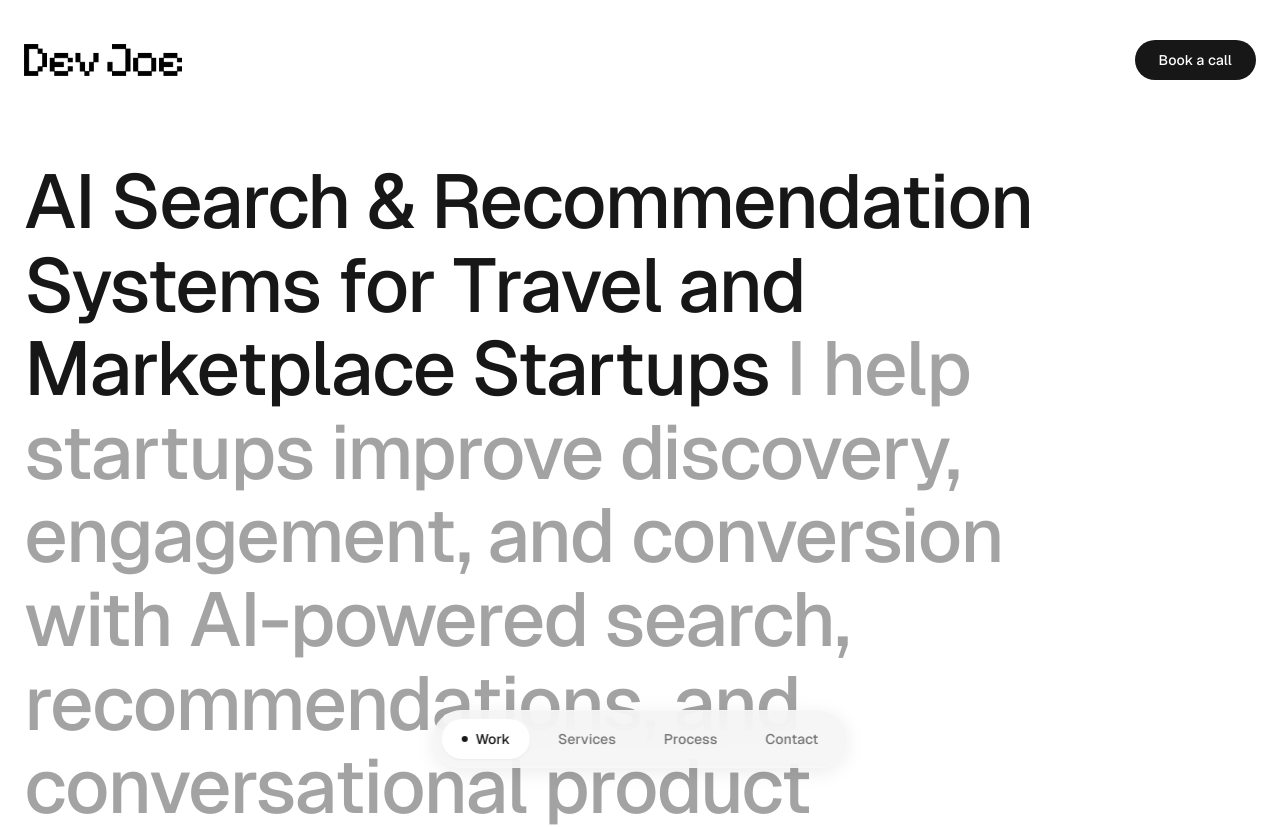
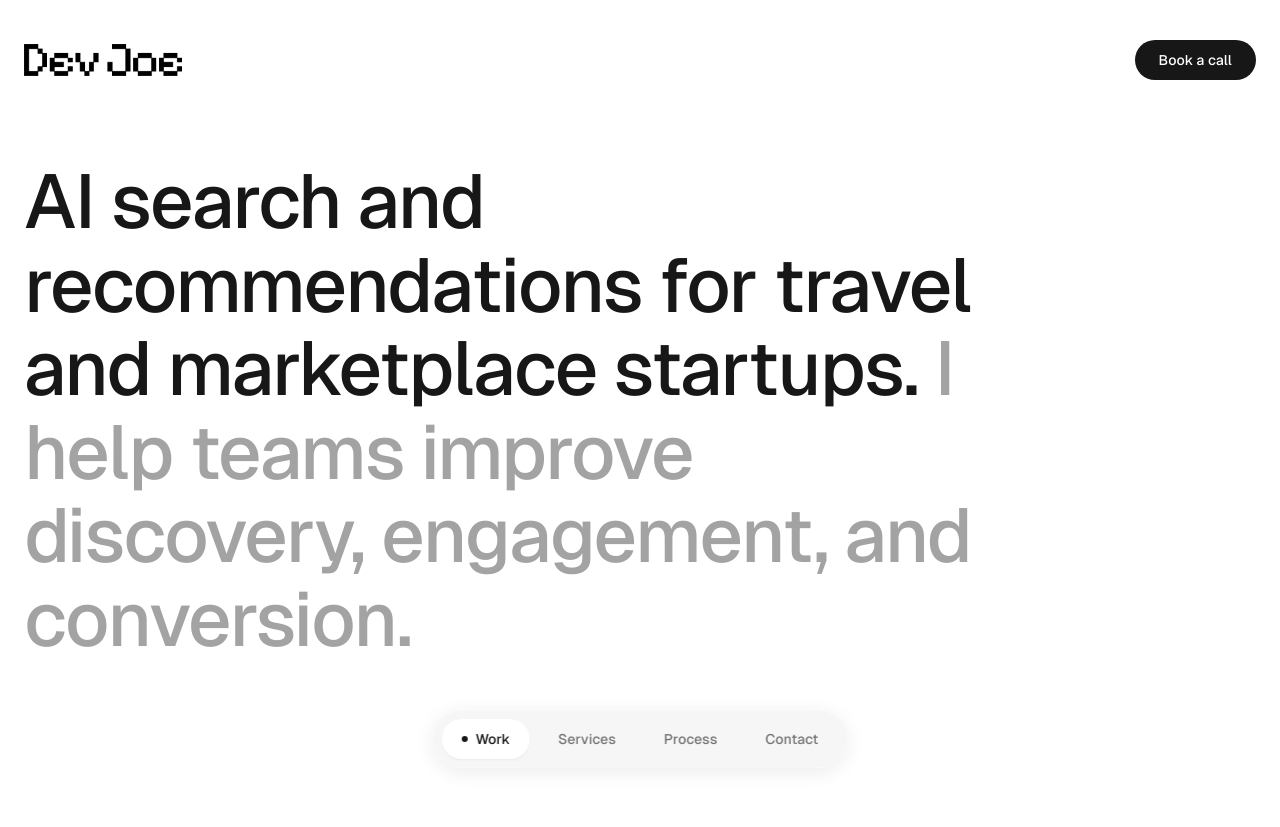
Before and after one commit to joeharwood96/joeharwood.dev, a Next.js app: page / in a window 1280 px wide. Shown: the top 827 px of the page. Built offline with nearby package versions, Linux system fonts and the light colour scheme; no server answers.

Commit message:
Update page.tsx

```diff
--- a/app/page.tsx
+++ b/app/page.tsx
@@ -117,12 +117,10 @@ export default function Home() {
         <div className="max-w-5xl">
           <FadeIn y={20} duration={0.8}>
             <h1 className="text-[2.45rem] font-medium leading-[1.1] tracking-tight text-neutral-900 sm:text-[3.6rem] md:text-[4.35rem] lg:text-[4.75rem]">
-              AI Search & Recommendation Systems for Travel and Marketplace
-              Startups{" "}
+              AI search and recommendations for travel and marketplace
+              startups.{" "}
               <span className="text-neutral-400">
-                I help startups improve discovery, engagement, and conversion
-                with AI-powered search, recommendations, and conversational
-                product experiences.
+                I help teams improve discovery, engagement, and conversion.
               </span>
             </h1>
           </FadeIn>
```
